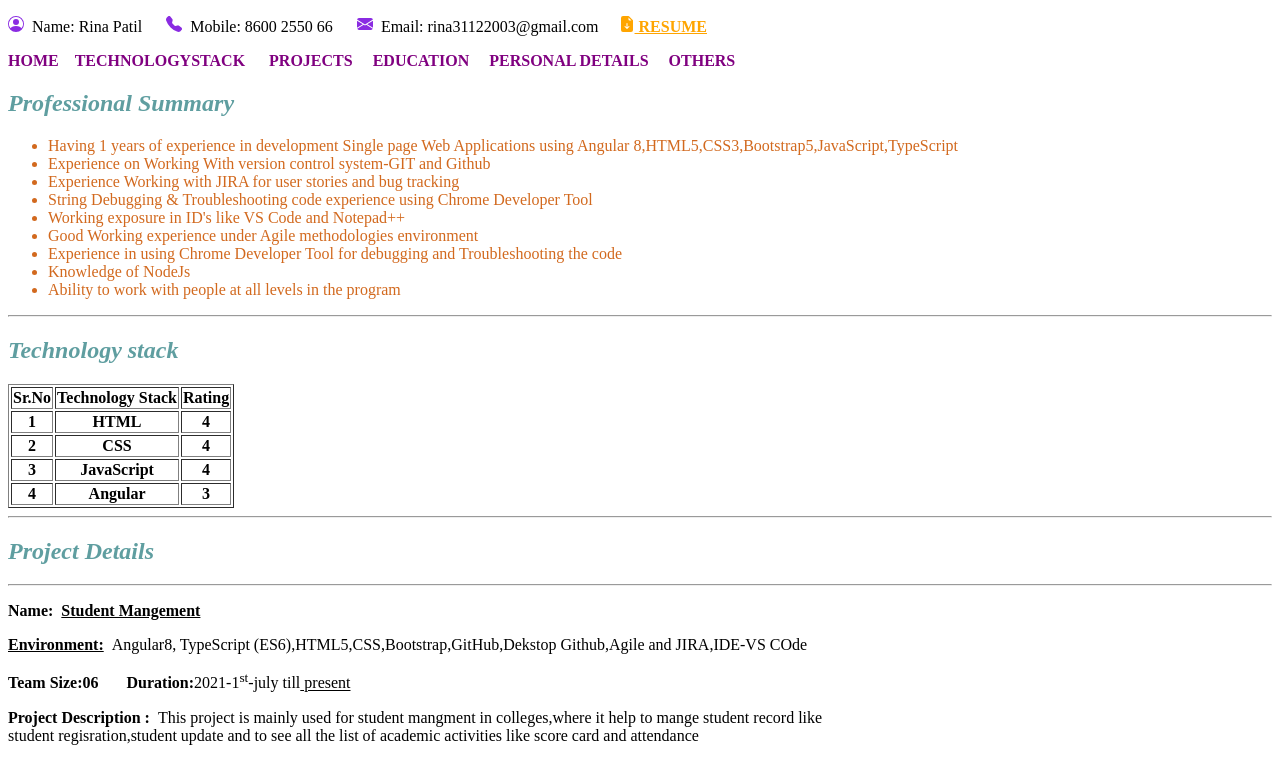
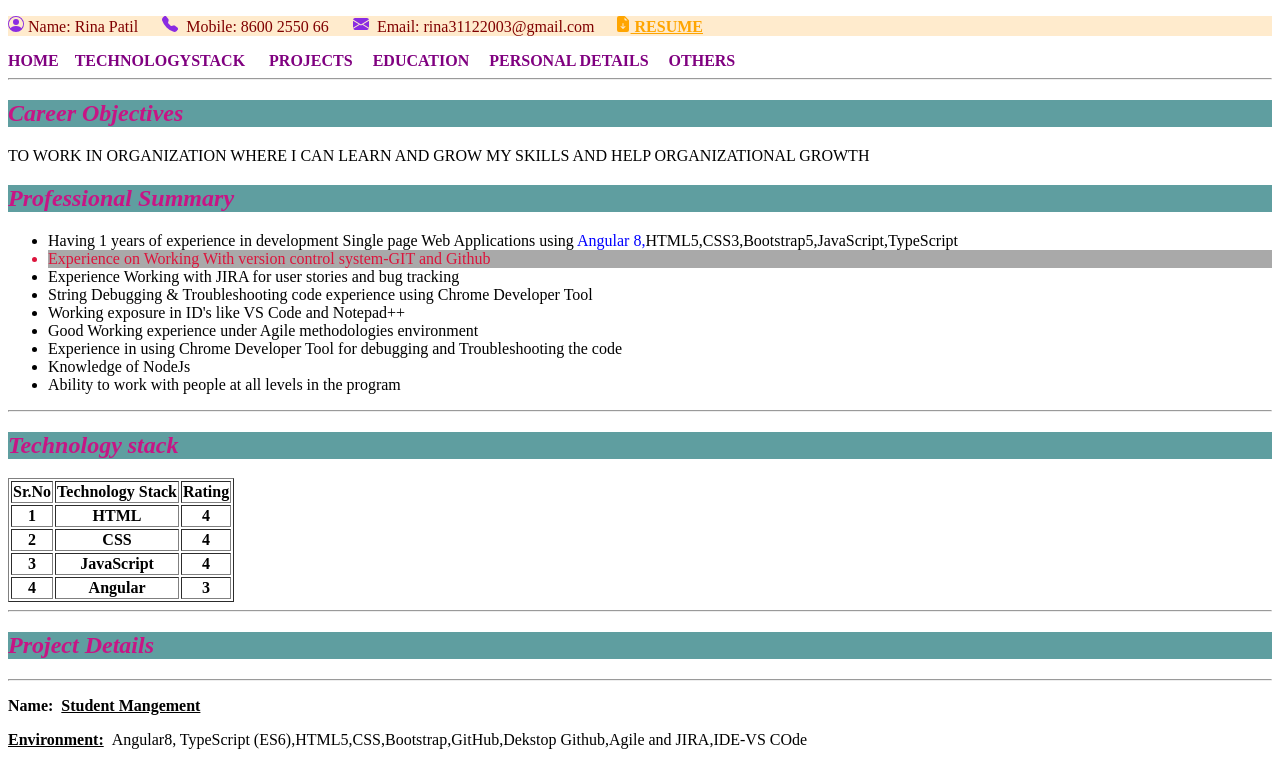
Before and after one commit to rinapatil19/my_profile1, a plain HTML site: page index.html in a window 1280 px wide. Shown: the top 760 px of the page. Drawn offline with Linux system fonts and the light colour scheme.

Commit message:
assigment28 feb
assigment28 feb

```diff
--- a/index.html
+++ b/index.html
@@ -11,8 +11,9 @@
         font-weight: bolder;
       }
       .heading{
-          color: cadetblue;
+          background-color: cadetblue;
           font-style: italic;
+          color: mediumvioletred
       }
      .svg {
           color: blueviolet;
@@ -24,26 +25,48 @@
         font-weight: bolder;
         text-decoration: none;
      }
+    #experience {
+         font-weight: bolder;
+     }
+     .tech{
+      color:blue
+     }
+    #color {
+            background-color: blanchedalmond;
+     }
+    #Agile {
+          font-style: normal;
+          color: maroon;
+     }
+    #a1 {
+        background-color: cadetblue;
+        font-style: italic;
+        color:mediumvioletred
+     }
+    .a2 {
+        background-color: darkgray;
+        color: crimson;
+     }
     </style>
   </head>
   <body>
     <!-- Header section -->
-    <header>
+    <header id="color">
         <p>
           <svg class="svg" xmlns="http://www.w3.org/2000/svg" width="16" height="16" fill="currentColor" class="bi bi-person-circle" viewBox="0 0 16 16">
            <path d="M11 6a3 3 0 1 1-6 0 3 3 0 0 1 6 0"/>
            <path fill-rule="evenodd" d="M0 8a8 8 0 1 1 16 0A8 8 0 0 1 0 8m8-7a7 7 0 0 0-5.468 11.37C3.242 11.226 4.805 10 8 10s4.757 1.225 5.468 2.37A7 7 0 0 0 8 1"/>
-           </svg>&nbsp; Name: Rina Patil &nbsp;&nbsp;&nbsp;&nbsp;
+           </svg>&nbsp;<span id="Agile">Name: Rina Patil</span> &nbsp;&nbsp;&nbsp;&nbsp;
 
             <svg class="svg" xmlns="http://www.w3.org/2000/svg" width="16" height="16" fill="currentColor" class="bi bi-telephone-fill" viewBox="0 0 16 16">
             <path fill-rule="evenodd" d="M1.885.511a1.745 1.745 0 0 1 2.61.163L6.29 2.98c.329.423.445.974.315 1.494l-.547 2.19a.68.68 0 0 0 .178.643l2.457 2.457a.68.68 0 0 0 .644.178l2.189-.547a1.75 1.75 0 0 1 1.494.315l2.306 1.794c.829.645.905 1.87.163 2.611l-1.034 1.034c-.74.74-1.846 1.065-2.877.702a18.6 18.6 0 0 1-7.01-4.42 18.6 18.6 0 0 1-4.42-7.009c-.362-1.03-.037-2.137.703-2.877z"/>
-            </svg>&nbsp; Mobile: 8600 2550 66 &nbsp;&nbsp;&nbsp;&nbsp;
+            </svg>&nbsp;<span id="Agile"> Mobile: 8600 2550 66 </span>&nbsp;&nbsp;&nbsp;&nbsp;
 
             <svg class="svg" xmlns="http://www.w3.org/2000/svg" width="16" height="16" fill="currentColor" class="bi bi-envelope-fill" viewBox="0 0 16 16">
             <path d="M.05 3.555A2 2 0 0 1 2 2h12a2 2 0 0 1 1.95 1.555L8 8.414zM0 4.697v7.104l5.803-3.558zM6.761 8.83l-6.57 4.027A2 2 0 0 0 2 14h12a2 2 0 0 0 1.808-1.144l-6.57-4.027L8 9.586zm3.436-.586L16 11.801V4.697z"/>
             </svg>
 
-            &nbsp;Email: rina31122003@gmail.com&nbsp;&nbsp;&nbsp;&nbsp;
+            &nbsp;<span id="Agile">Email: rina31122003@gmail.com</span>&nbsp;&nbsp;&nbsp;&nbsp;
             <a href="assets/resume.pdf" download id="resume"> <svg xmlns="http://www.w3.org/2000/svg" width="16" height="16" fill="currentColor" class="bi bi-file-earmark-arrow-down-fill" viewBox="0 0 16 16">
             <path d="M9.293 0H4a2 2 0 0 0-2 2v12a2 2 0 0 0 2 2h8a2 2 0 0 0 2-2V4.707A1 1 0 0 0 13.707 4L10 .293A1 1 0 0 0 9.293 0M9.5 3.5v-2l3 3h-2a1 1 0 0 1-1-1m-1 4v3.793l1.146-1.147a.5.5 0 0 1 .708.708l-2 2a.5.5 0 0 1-.708 0l-2-2a.5.5 0 0 1 .708-.708L7.5 11.293V7.5a.5.5 0 0 1 1 0"/>
             </svg>
@@ -60,26 +83,30 @@
           <a href="#personaldetail" id="a">PERSONAL DETAILS</a>&nbsp;&nbsp;&nbsp;&nbsp;
           <a href="#others" id="a">OTHERS</a>
     </nav>
+    <hr>
 
     <!-- Main section -->
     <section>
+      <h2 id="a1">Career Objectives</h2>
+      <p>TO WORK IN ORGANIZATION WHERE I CAN LEARN AND GROW MY SKILLS AND HELP ORGANIZATIONAL GROWTH</p>
+    </section>
       <!-- Home section -->
     <section id="home">
         <h2 class="heading">Professional Summary&nbsp; &nbsp; &nbsp;</h2>
         <ul>
-          <li style="color: chocolate;">Having 1 years of experience in development Single page Web Applications using Angular 8,HTML5,CSS3,Bootstrap5,JavaScript,TypeScript</li>
-          <li style="color: chocolate;">Experience on Working With version control system-GIT and Github</li>
-          <li style="color: chocolate;">Experience Working with JIRA for user stories and bug tracking</li>
-          <li style="color: chocolate;">String Debugging & Troubleshooting code experience using Chrome Developer Tool</li>
-          <li style="color: chocolate;">Working exposure in ID's like VS Code and Notepad++</li>
-          <li style="color: chocolate;">Good Working experience under Agile methodologies environment</li>
-          <li style="color: chocolate;">Experience in using Chrome Developer Tool for debugging and Troubleshooting the code</li>
-          <li style="color: chocolate;">Knowledge of NodeJs</li>
-          <li style="color: chocolate;">Ability to work with people at all levels in the program</li>
+          <li>Having 1 years of experience in development Single page Web Applications using<span class="tech"> Angular 8,</span>HTML5,CSS3,Bootstrap5,JavaScript,TypeScript</li>
+          <li class="a2">Experience on Working With version control system-GIT and Github</li>
+          <li>Experience Working with JIRA for user stories and bug tracking</li>
+          <li>String Debugging & Troubleshooting code experience using Chrome Developer Tool</li>
+          <li>Working exposure in ID's like VS Code and Notepad++</li>
+          <li>Good Working experience under Agile methodologies environment</li>
+          <li>Experience in using Chrome Developer Tool for debugging and Troubleshooting the code</li>
+          <li>Knowledge of NodeJs</li>
+          <li>Ability to work with people at all levels in the program</li>
         </ul>
     </section>
     <hr>
-      <!-- Technology stack section -->
+    <!-- Technology stack section -->
       <section id="techStack">
         <h2 class="heading">Technology stack</h2>
         <table border="1">
```
Also changed, not shown: csselement.html (added, +56 -0 lines).
